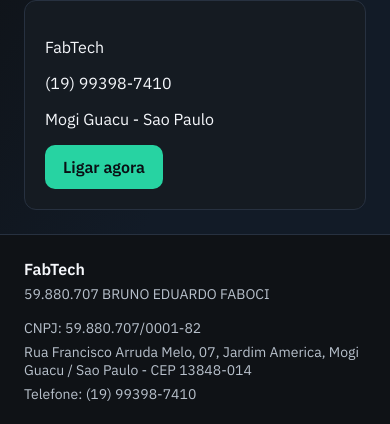
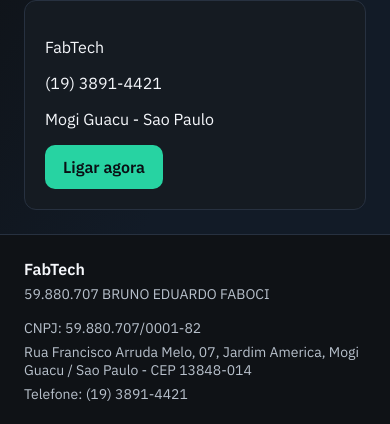
Before and after one commit to brunofaboci/clone-tabnews, a Next.js app: page / in a window 390 px wide. Shown: the part 3617-4041 px from the top of the page. Built offline with nearby package versions, Linux system fonts and the light colour scheme.

Commit message:
update phone number

```diff
--- a/pages/index.js
+++ b/pages/index.js
@@ -176,9 +176,9 @@
               </div>
               <div className="contact-card">
                 <p>FabTech</p>
-                <p>(19) 99398-7410</p>
+                <p>(19) 3891-4421</p>
                 <p>Mogi Guacu - Sao Paulo</p>
-                <a className="button primary" href="tel:+5519993987410">
+                <a className="button primary" href="tel:+551938914421">
                   Ligar agora
                 </a>
               </div>
@@ -197,7 +197,7 @@
               Rua Francisco Arruda Melo, 07, Jardim America, Mogi Guacu / Sao
               Paulo - CEP 13848-014
             </span>
-            <span>Telefone: (19) 99398-7410</span>
+            <span>Telefone: (19) 3891-4421</span>
           </div>
         </footer>
       </div>
```
